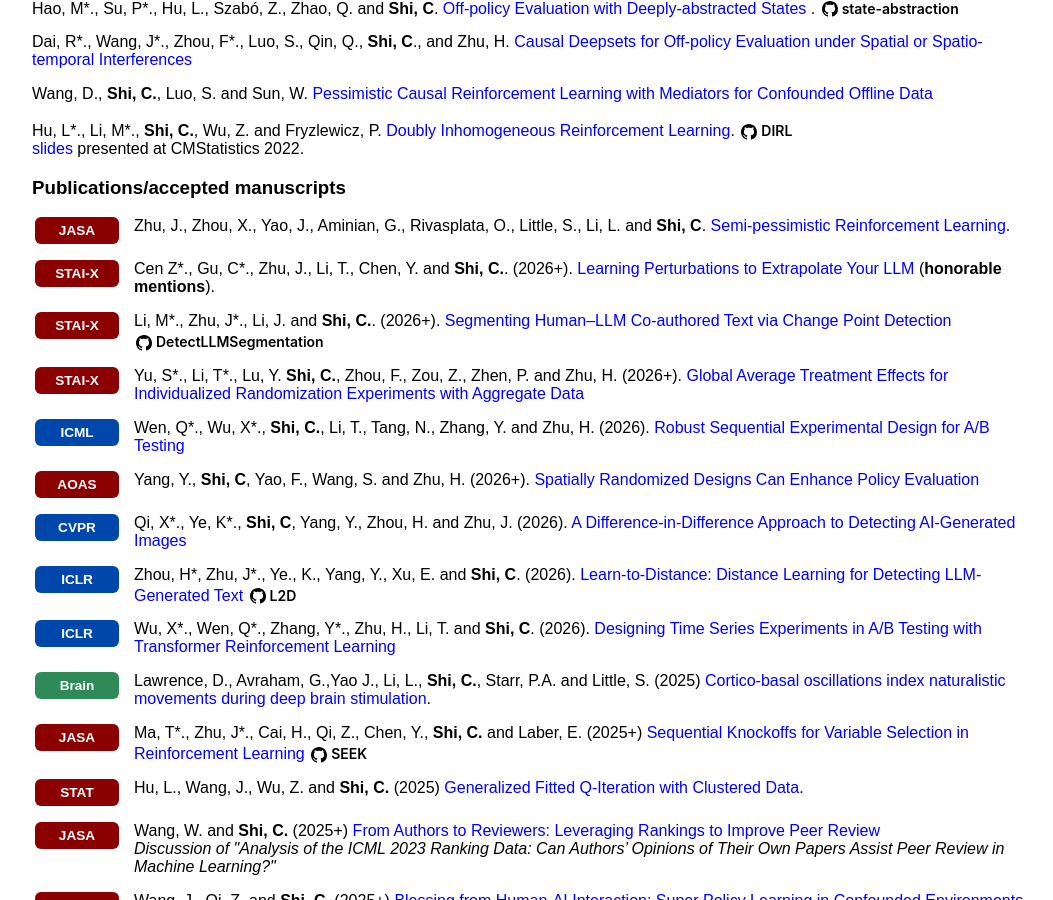
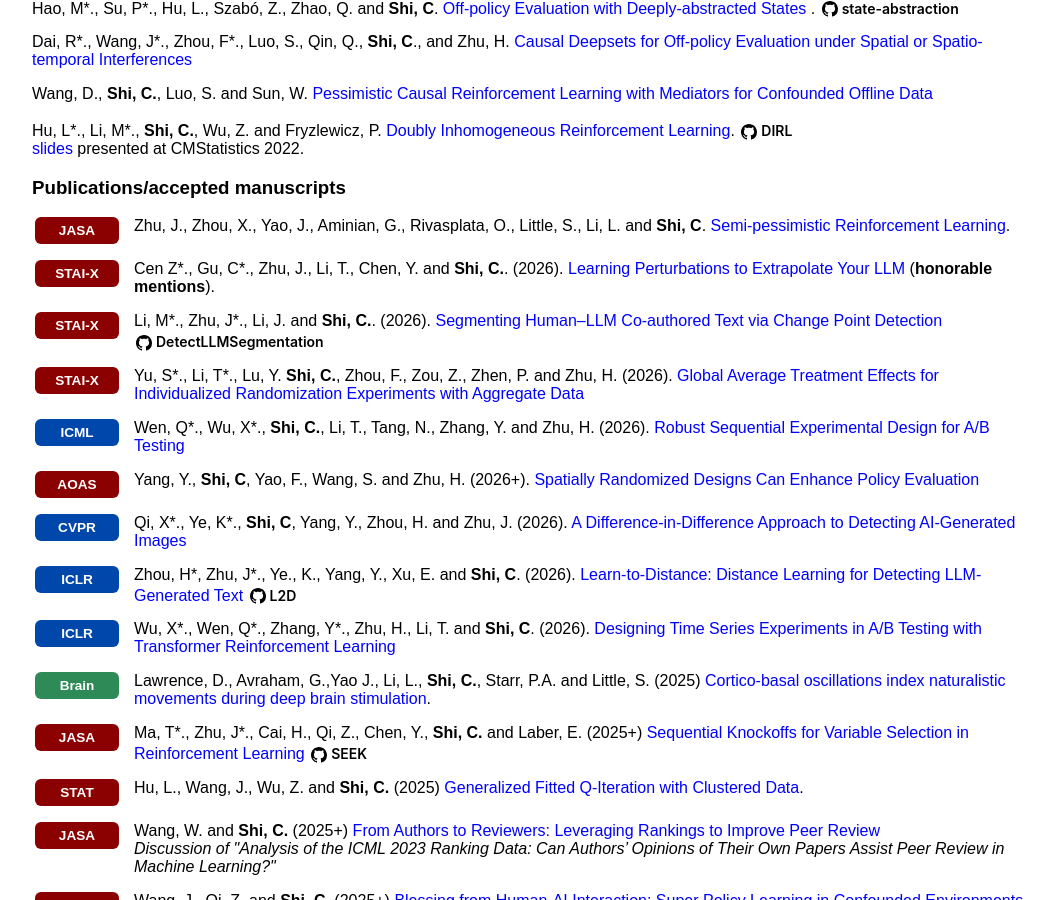
Before and after one commit to callmespring/callmespring.github.io, a Jekyll site: the page built from publication.md, in a window 1280 px wide and 900 px high, scrolled down 986 px. Shown: the whole window, without its empty margins (108-1161 px from the left). Built offline with Jekyll 4.4.1, drawn with Linux system fonts in a browser that asks for light colours.

Commit message:
Update publication.md

```diff
--- a/publication.md
+++ b/publication.md
@@ -95,7 +95,7 @@
     <span class="publication-logo-badge badge-stat">STAI-X</span>
   </div>
   <div class="pub-content" style="flex: 1;">
-    Cen Z*., Gu, C*., Zhu, J., Li, T., Chen, Y. and <strong>Shi, C.</strong>. (2026+). <a href="https://arxiv.org/pdf/2605.13284">Learning Perturbations to Extrapolate Your LLM</a> (<strong>honorable mentions</strong>).
+    Cen Z*., Gu, C*., Zhu, J., Li, T., Chen, Y. and <strong>Shi, C.</strong>. (2026). <a href="https://arxiv.org/pdf/2605.13284">Learning Perturbations to Extrapolate Your LLM</a> (<strong>honorable mentions</strong>).
   </div>
 </div>
 
@@ -104,7 +104,7 @@
     <span class="publication-logo-badge badge-stat">STAI-X</span>
   </div>
   <div class="pub-content" style="flex: 1;">
-    Li, M*., Zhu, J*., Li, J. and <strong>Shi, C.</strong>. (2026+). <a href="https://arxiv.org/abs/2605.03723">Segmenting Human–LLM Co-authored Text via Change Point Detection</a> <a href="https://github.com/Mamba413/DetectLLMSegmentation" class="gh-module-link"><svg class="gh-icon" viewBox="0 0 16 16"><path d="M8 0C3.58 0 0 3.58 0 8c0 3.54 2.29 6.53 5.47 7.59.4.07.55-.17.55-.38 0-.19-.01-.82-.01-1.49-2.01.37-2.53-.49-2.69-.94-.09-.23-.48-.94-.82-1.13-.28-.15-.68-.52-.01-.53.63-.01 1.08.58 1.23.82.72 1.21 1.87.87 2.33.66.07-.52.28-.87.51-1.07-1.78-.2-3.64-.89-3.64-3.95 0-.87.31-1.59.82-2.15-.08-.2-.36-1.02.08-2.12 0 0 .67-.21 2.2.82.64-.18 1.32-.27 2-.27.68 0 1.36.09 2 .27 1.53-1.04 2.2-.82 2.2-.82.44 1.1.16 1.92.08 2.12.51.56.82 1.27.82 2.15 0 3.07-1.87 3.75-3.65 3.95.29.25.54.73.54 1.48 0 1.07-.01 1.93-.01 2.2 0 .21.15.46.55.38A8.013 8.013 0 0016 8c0-4.42-3.58-8-8-8z"></path></svg><span class="gh-module-badge">DetectLLMSegmentation</span></a>
+    Li, M*., Zhu, J*., Li, J. and <strong>Shi, C.</strong>. (2026). <a href="https://arxiv.org/abs/2605.03723">Segmenting Human–LLM Co-authored Text via Change Point Detection</a> <a href="https://github.com/Mamba413/DetectLLMSegmentation" class="gh-module-link"><svg class="gh-icon" viewBox="0 0 16 16"><path d="M8 0C3.58 0 0 3.58 0 8c0 3.54 2.29 6.53 5.47 7.59.4.07.55-.17.55-.38 0-.19-.01-.82-.01-1.49-2.01.37-2.53-.49-2.69-.94-.09-.23-.48-.94-.82-1.13-.28-.15-.68-.52-.01-.53.63-.01 1.08.58 1.23.82.72 1.21 1.87.87 2.33.66.07-.52.28-.87.51-1.07-1.78-.2-3.64-.89-3.64-3.95 0-.87.31-1.59.82-2.15-.08-.2-.36-1.02.08-2.12 0 0 .67-.21 2.2.82.64-.18 1.32-.27 2-.27.68 0 1.36.09 2 .27 1.53-1.04 2.2-.82 2.2-.82.44 1.1.16 1.92.08 2.12.51.56.82 1.27.82 2.15 0 3.07-1.87 3.75-3.65 3.95.29.25.54.73.54 1.48 0 1.07-.01 1.93-.01 2.2 0 .21.15.46.55.38A8.013 8.013 0 0016 8c0-4.42-3.58-8-8-8z"></path></svg><span class="gh-module-badge">DetectLLMSegmentation</span></a>
   </div>
 </div>
 
@@ -113,7 +113,7 @@
     <span class="publication-logo-badge badge-stat">STAI-X</span>
   </div>
   <div class="pub-content" style="flex: 1;">
-    Yu, S*., Li, T*., Lu, Y. <strong>Shi, C.</strong>, Zhou, F., Zou, Z., Zhen, P. and Zhu, H. (2026+). <a href="https://arxiv.org/abs/2605.26532">Global Average Treatment Effects for Individualized Randomization Experiments with Aggregate Data</a>
+    Yu, S*., Li, T*., Lu, Y. <strong>Shi, C.</strong>, Zhou, F., Zou, Z., Zhen, P. and Zhu, H. (2026). <a href="https://arxiv.org/abs/2605.26532">Global Average Treatment Effects for Individualized Randomization Experiments with Aggregate Data</a>
   </div>
 </div>
 
```
